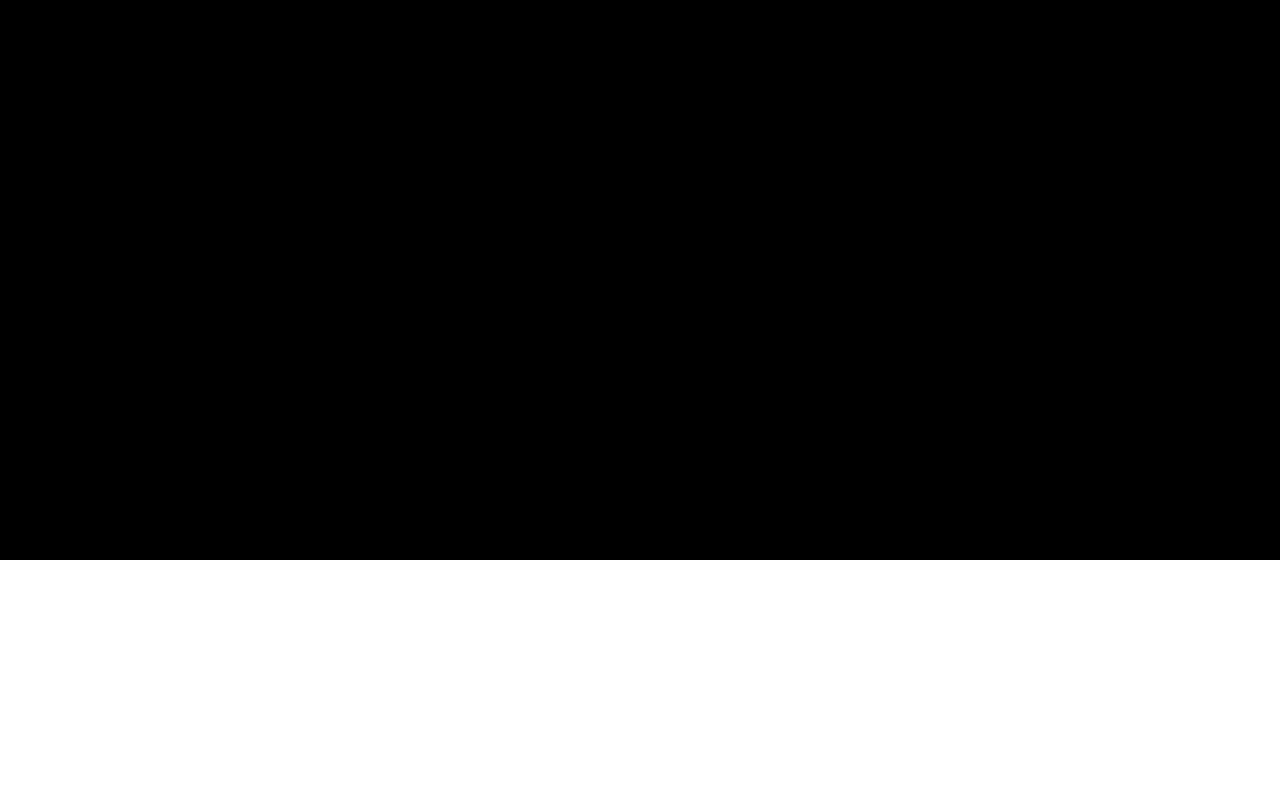
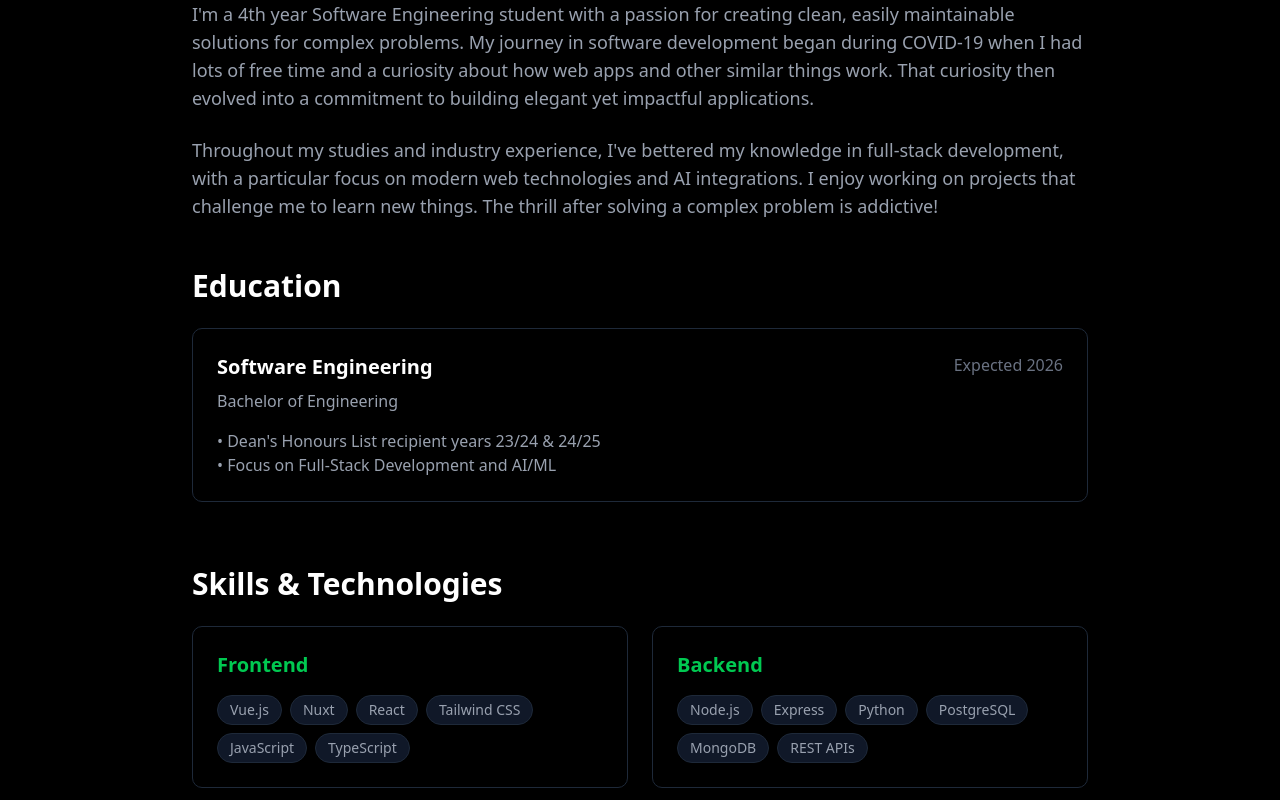
Before and after one commit to dthomas1108/dthomas1108.github.io, a Nuxt app: page /about in a window 1280 px wide. Shown: the part 240-1040 px from the top of the page. Before the commit the page ends 800 px from the top, so only its background shows below. Built offline with nearby package versions, Linux system fonts and the light colour scheme.

Commit message:
index image bricked + about page

```diff
--- a/app/pages/about.vue
+++ b/app/pages/about.vue
@@ -1,3 +1,84 @@
 <template>
+<div class="container mx-auto px-6 py-20">
+  <div class="max-w-4xl mx-auto">
+    <h1 class="text-5xl font-bold mb-8">About Me</h1>
 
+    <div class="space-y-6 text-gray-400 text-lg mb-12">
+      <p>
+        I'm a 4th year Software Engineering student with a passion for creating
+        clean, easily maintainable solutions for complex problems. My journey in software development
+        began during COVID-19 when I had lots of free time and a curiosity about how web apps and other similar things work.
+        That curiosity then evolved into a commitment to building elegant yet impactful applications.
+      </p>
+      <p>
+        Throughout my studies and industry experience, I've bettered my knowledge
+        in full-stack development, with a particular focus on modern web technologies
+        and AI integrations. I enjoy working on projects that challenge me to learn
+        new things. The thrill after solving a complex problem is addictive!
+      </p>
+    </div>
+
+    <section class="mb-16">
+      <h2 class="text-3xl font-bold mb-6">Education</h2>
+      <div class="border border-gray-800 rounded-lg p-6 hover:border-green-500 transition-colors">
+        <div class="flex justify-between items-start mb-2">
+          <h3 class="text-xl font-semibold">Software Engineering</h3>
+          <span class="text-gray-500">Expected 2026</span>
+        </div>
+        <p class="text-gray-400 mb-4">Bachelor of Engineering</p>
+        <div class="space-y-2 text-gray-400">
+          <ul>
+            <li>• Dean's Honours List recipient years 23/24 & 24/25</li>
+            <li>• Focus on Full-Stack Development and AI/ML</li>
+          </ul>
+        </div>
+      </div>
+    </section>
+
+    <section class="mb-16">
+      <h2 class="text-3xl font-bold mb-6">Skills &amp; Technologies</h2>
+      <div class="grid md:grid-cols-2 gap-6">
+        <div
+            v-for="(category, index) in skills"
+            :key="index"
+            class="border border-gray-800 rounded-lg p-6"
+        >
+          <h3 class="text-xl font-semibold mb-4 text-green-500">
+            {{ category.name }}
+          </h3>
+          <div class="flex flex-wrap gap-2">
+            <span
+                v-for="skill in category.items"
+                :key="skill"
+                class="px-3 py-1 text-sm bg-gray-900 border border-gray-800 rounded-full text-gray-400"
+            >
+              {{ skill }}
+            </span>
+          </div>
+        </div>
+      </div>
+    </section>
+
+  </div>
+</div>
 </template>
+<script setup>
+const skills = [
+  {
+    name: 'Frontend',
+    items: ['Vue.js', 'Nuxt', 'React', 'Tailwind CSS', 'JavaScript', 'TypeScript']
+  },
+  {
+    name: 'Backend',
+    items: ['Node.js', 'Express', 'Python', 'PostgreSQL', 'MongoDB', 'REST APIs']
+  },
+  {
+    name: 'Tools & Platforms',
+    items: ['Git', 'Docker', 'AWS', 'Vercel', 'GitHub Actions', 'Linux']
+  },
+  {
+    name: 'AI & ML',
+    items: ['TensorFlow', 'OpenAI API', 'Natural Language Processing', 'Data Analysis']
+  }
+];
+</script>
--- a/app/pages/index.vue
+++ b/app/pages/index.vue
@@ -2,11 +2,11 @@
   <div class="container mx-auto px-4">
     <section class="min-h-[80vh] flex items-center justify-center">
       <div class="max-w-4xl mx-auto text-center justify-center">
-        <img
-            src="/img/Dylan.png"
-            alt="Dylan Thomas"
-            class="w-32 h-32 mx-auto mb-6 rounded-full shadow-lg z-50"
-        />
+<!--        <img-->
+<!--            src="/img/Dylan.png"-->
+<!--            alt="Dylan Thomas"-->
+<!--            class="w-32 h-32 mx-auto mb-6 rounded-full shadow-lg z-50"-->
+<!--        />-->
 
         <h1 class="text-6xl md:text-8xl font-bold">
           Dylan Thomas
```
